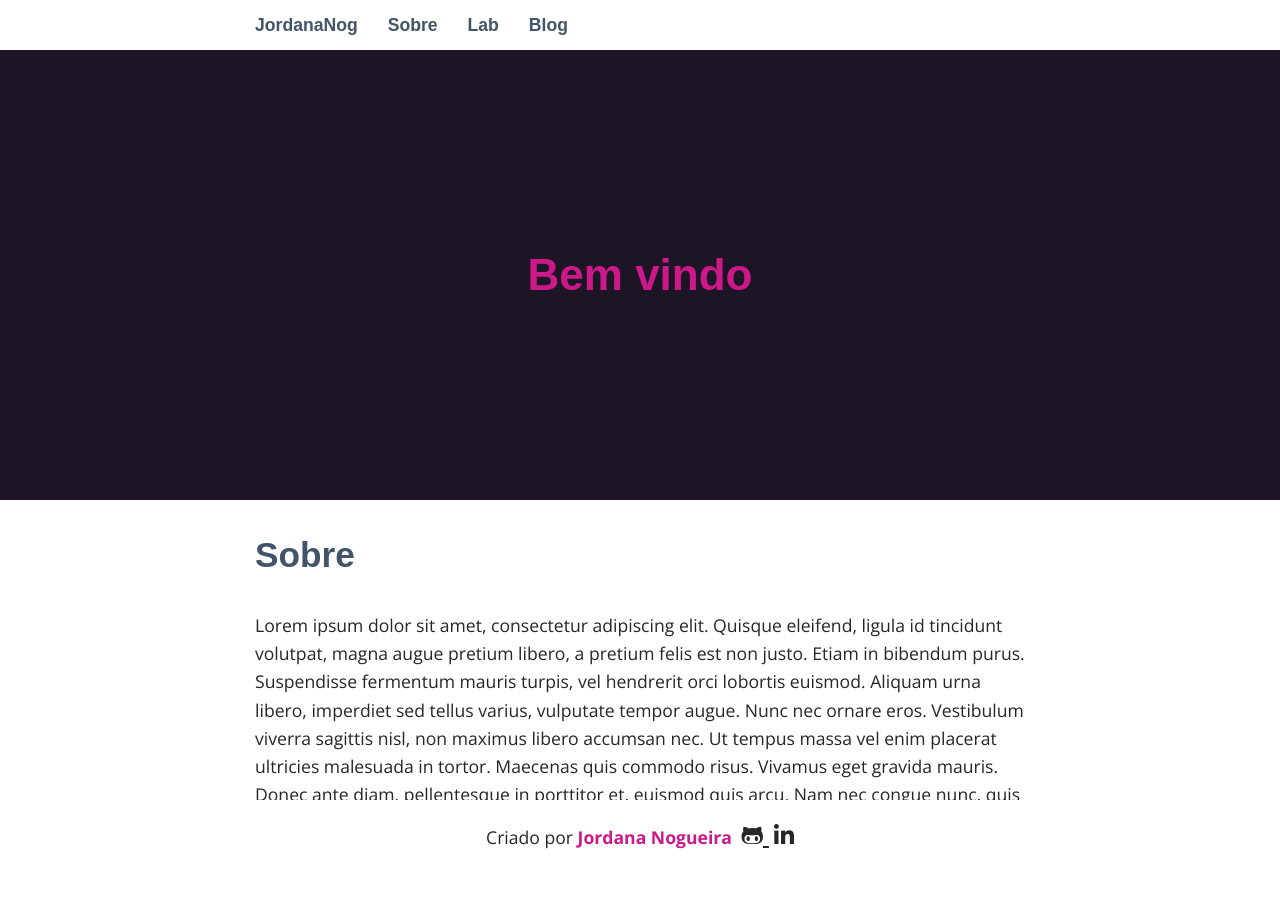
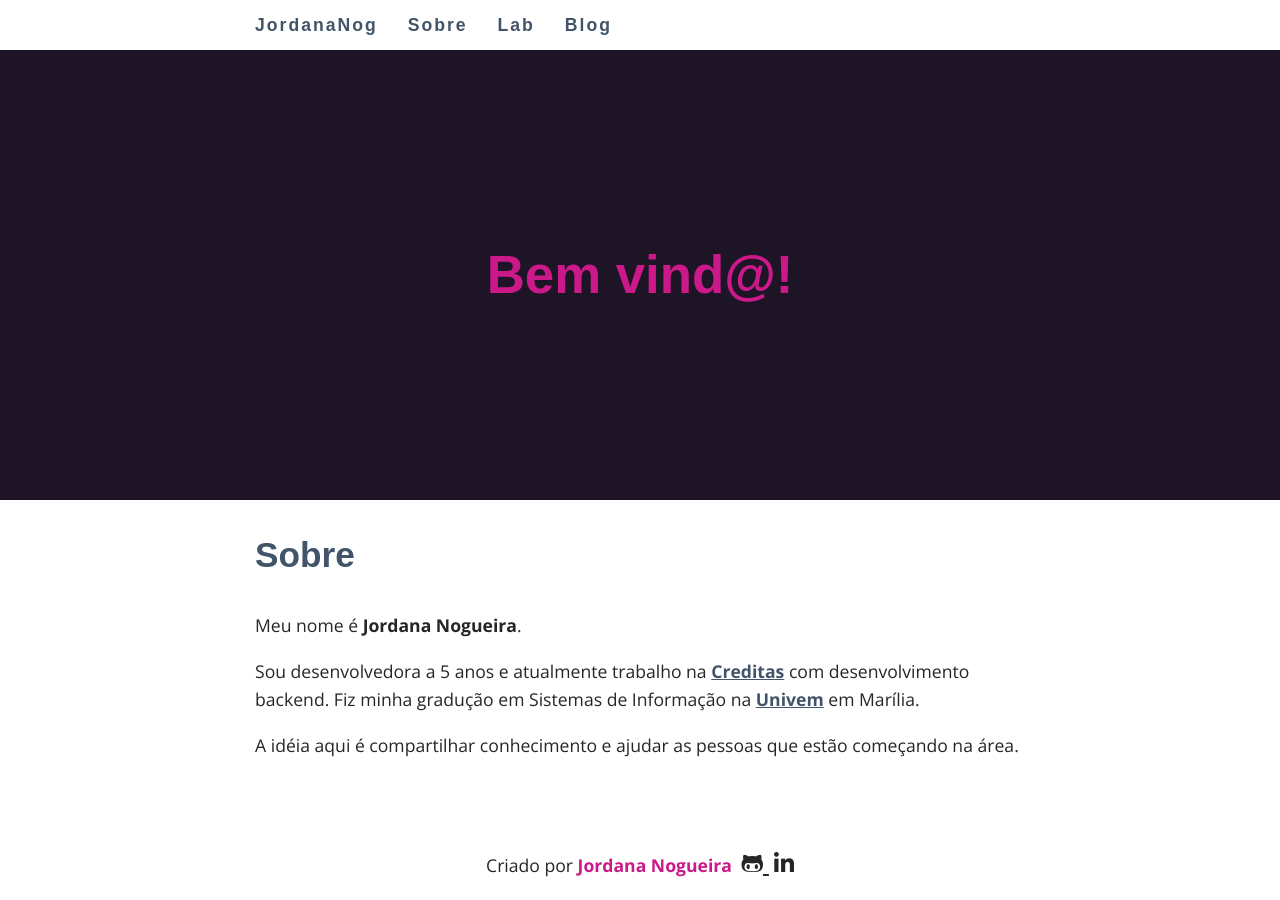
Before and after one commit to JordanaN/JordanaN.github.io, a Jekyll site: the page built from _pages/01_about.md, in a window 1280 px wide. Built offline with Jekyll 4.4.1, drawn with Linux system fonts in a browser that asks for light colours; nearby versions of some CDN libraries; some web fonts are replaced.

Commit message:
arrumando o footer e add texto sobre

```diff
--- a/_includes/header.html
+++ b/_includes/header.html
@@ -15,5 +15,5 @@
 </aside>
 
 <header>
-  <h1>Bem vindo</h1>
+  <h1>Bem vind@!</h1>
 </header>
--- a/_pages/01_about.md
+++ b/_pages/01_about.md
@@ -5,4 +5,8 @@ title: Sobre
 permalink: /about/
 ---
 
-Lorem ipsum dolor sit amet, consectetur adipiscing elit. Quisque eleifend, ligula id tincidunt volutpat, magna augue pretium libero, a pretium felis est non justo. Etiam in bibendum purus. Suspendisse fermentum mauris turpis, vel hendrerit orci lobortis euismod. Aliquam urna libero, imperdiet sed tellus varius, vulputate tempor augue. Nunc nec ornare eros. Vestibulum viverra sagittis nisl, non maximus libero accumsan nec. Ut tempus massa vel enim placerat ultricies malesuada in tortor. Maecenas quis commodo risus. Vivamus eget gravida mauris. Donec ante diam, pellentesque in porttitor et, euismod quis arcu. Nam nec congue nunc, quis accumsan sem.
+Meu nome é **Jordana Nogueira**.
+
+Sou desenvolvedora a 5 anos e atualmente trabalho na [Creditas](https://www.creditas.com.br/) com desenvolvimento backend. Fiz minha gradução em Sistemas de Informação na [Univem](https://www.univem.edu.br/cursos/sistemas-de-informacao) em Marília.
+
+A idéia aqui é compartilhar conhecimento e ajudar as pessoas que estão começando na área.
--- a/_sass/_layout.scss
+++ b/_sass/_layout.scss
@@ -17,7 +17,7 @@ h3 {
 }
 h1 {
   color: $main;
-  font-size: 2.5em;
+  font-size: 3.0em;
   a,
   a:visited {
     text-decoration: none;
@@ -71,6 +71,7 @@ aside {
   z-index: 2;
   border-bottom: 1px solid lighten($light, 30%);
   box-shadow: 0px 1px 1px RGBA(4, 25, 54, 0.1);
+  letter-spacing: 2px;
   nav {
     float: left;
     max-width: 800px;
@@ -113,12 +114,13 @@ footer {
     }
   }
   width: 100%;
-  height: 100px;
+  height: 80px;
   bottom: 0;
-  left: 0;
-  text-align: center;
   position: fixed;
   background-color: #fff;
+  display: flex;
+  align-items: flex-end;
+  justify-content: center;
 
   .social-icons {
     color: #262626;
```
Also changed, not shown: 9 other files.
